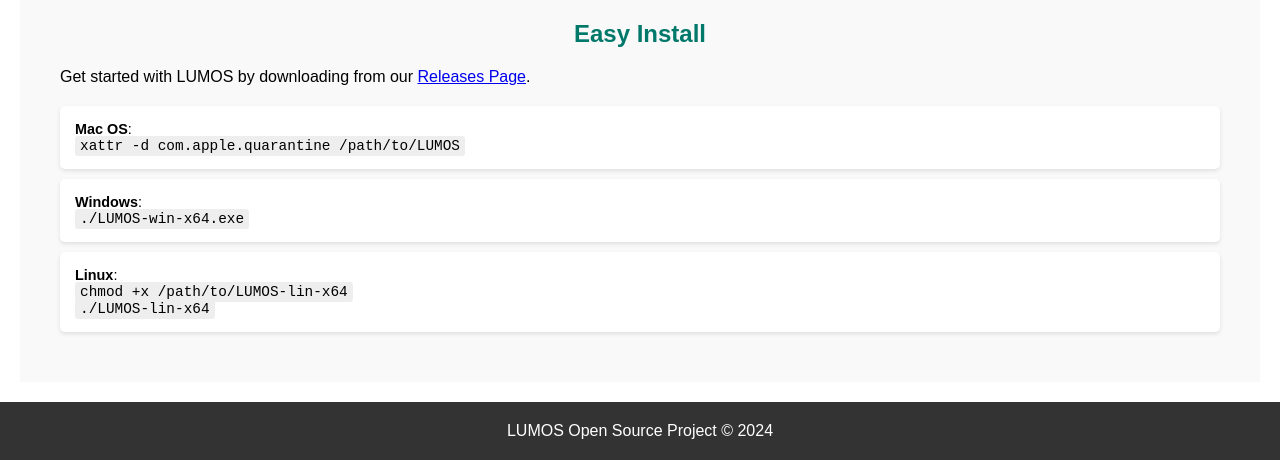
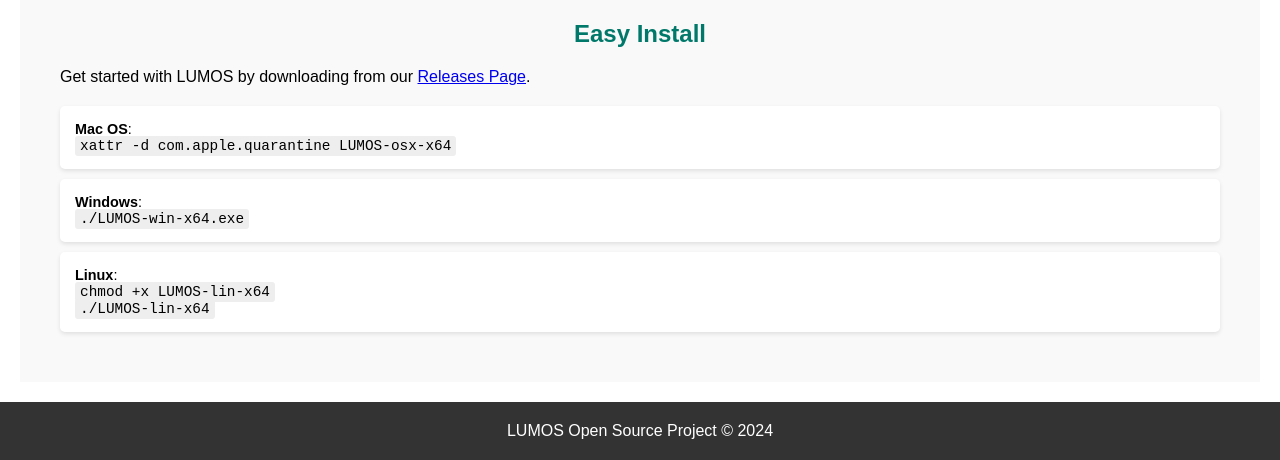
Before and after one commit to jetspiking/LUMOSOpenSource, a PHP site: page / in a window 1280 px wide; the page is wider, and only the part inside the window is pictured. Shown: the part 2314-2774 px from the top of that part. Run offline with PHP 8.4, Linux system fonts and the light colour scheme.

Commit message:
Update index.php

```diff
--- a/Website/index.php
+++ b/Website/index.php
@@ -259,7 +259,7 @@
         <ul class="installation-instructions">
             <li>
                 <p><strong>Mac OS</strong>:</p>
-                <code>xattr -d com.apple.quarantine /path/to/LUMOS</code>
+                <code>xattr -d com.apple.quarantine LUMOS-osx-x64</code>
             </li>
             <li>
                 <p><strong>Windows</strong>:</p>
@@ -267,7 +267,7 @@
             </li>
             <li>
                 <p><strong>Linux</strong>:</p>
-                <code>chmod +x /path/to/LUMOS-lin-x64</code><br>
+                <code>chmod +x LUMOS-lin-x64</code><br>
                 <code>./LUMOS-lin-x64</code>
             </li>
         </ul>
```
